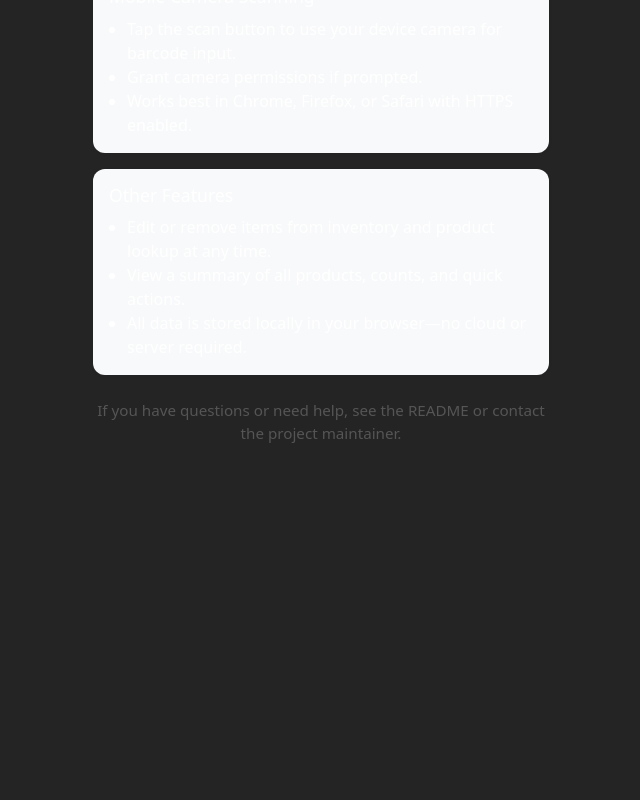
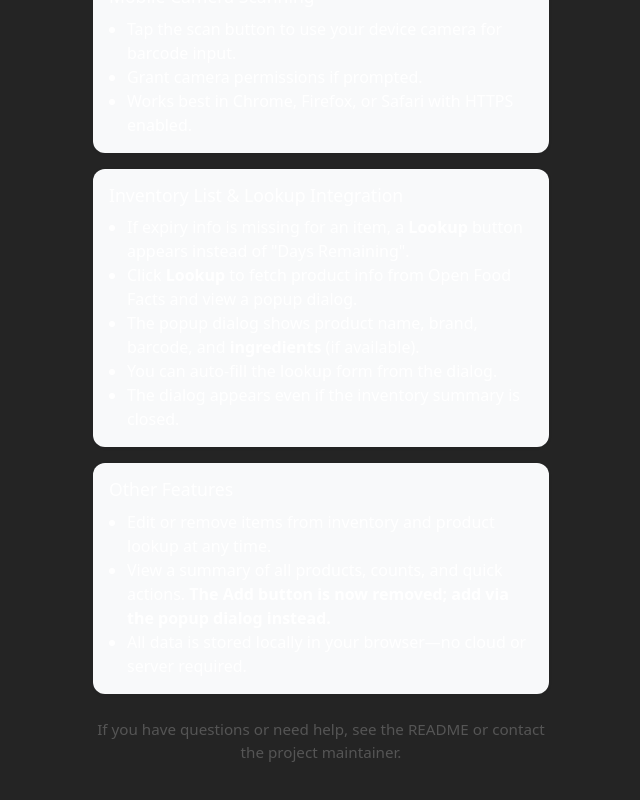
Before and after one commit to iangorse/itemizer-vibe, a React (Vite) app: page /itemizer-vibe/instructions in a window 1280 px wide. Shown: the part 981-1781 px from the top of the page, without its empty margins (319-959 px from the left). Before the commit the page ends 1482 px from the top, so only its background shows below. Built offline with nearby package versions, Linux system fonts and the light colour scheme.

Commit message:
Enhance InstructionsPage with inventory lookup integration and update feature descriptions

```diff
--- a/src/components/InstructionsPage.jsx
+++ b/src/components/InstructionsPage.jsx
@@ -54,10 +54,21 @@ function InstructionsPage() {
         </section>
 
         <section style={{ background: '#f8f9fa', borderRadius: 12, padding: '1rem', boxShadow: '0 1px 4px rgba(0,0,0,0.04)' }}>
+          <h3 style={{ fontSize: '1.1rem', marginBottom: '0.6rem' }}>Inventory List & Lookup Integration</h3>
+          <ul style={{ paddingLeft: 18, marginBottom: 0 }}>
+            <li>If expiry info is missing for an item, a <b>Lookup</b> button appears instead of "Days Remaining".</li>
+            <li>Click <b>Lookup</b> to fetch product info from Open Food Facts and view a popup dialog.</li>
+            <li>The popup dialog shows product name, brand, barcode, and <b>ingredients</b> (if available).</li>
+            <li>You can auto-fill the lookup form from the dialog.</li>
+            <li>The dialog appears even if the inventory summary is closed.</li>
+          </ul>
+        </section>
+
+        <section style={{ background: '#f8f9fa', borderRadius: 12, padding: '1rem', boxShadow: '0 1px 4px rgba(0,0,0,0.04)' }}>
           <h3 style={{ fontSize: '1.1rem', marginBottom: '0.6rem' }}>Other Features</h3>
           <ul style={{ paddingLeft: 18, marginBottom: 0 }}>
             <li>Edit or remove items from inventory and product lookup at any time.</li>
-            <li>View a summary of all products, counts, and quick actions.</li>
+            <li>View a summary of all products, counts, and quick actions. <b>The Add button is now removed; add via the popup dialog instead.</b></li>
             <li>All data is stored locally in your browser—no cloud or server required.</li>
           </ul>
         </section>
```
